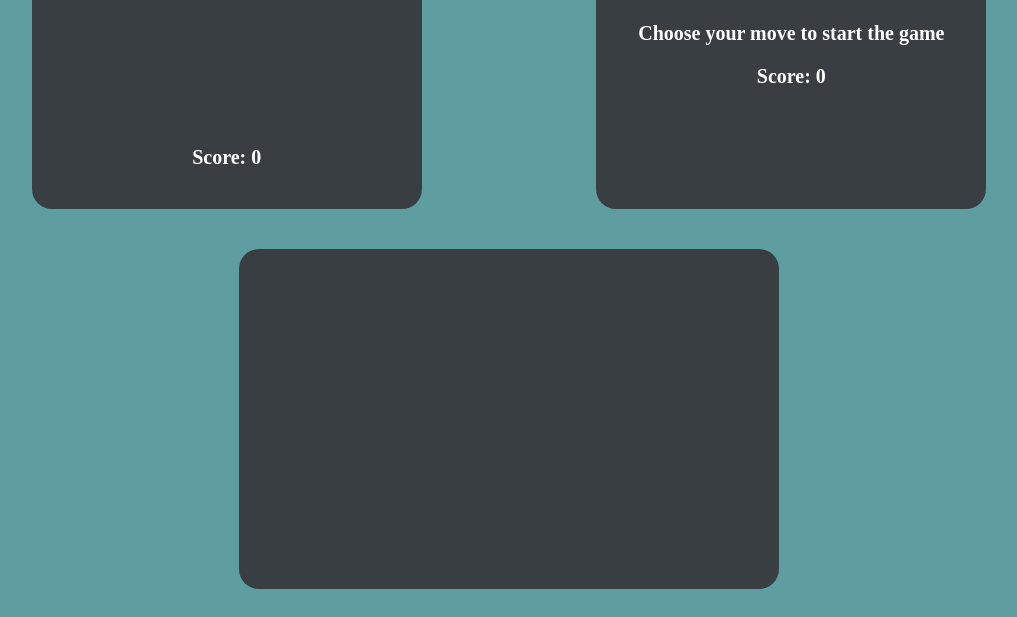
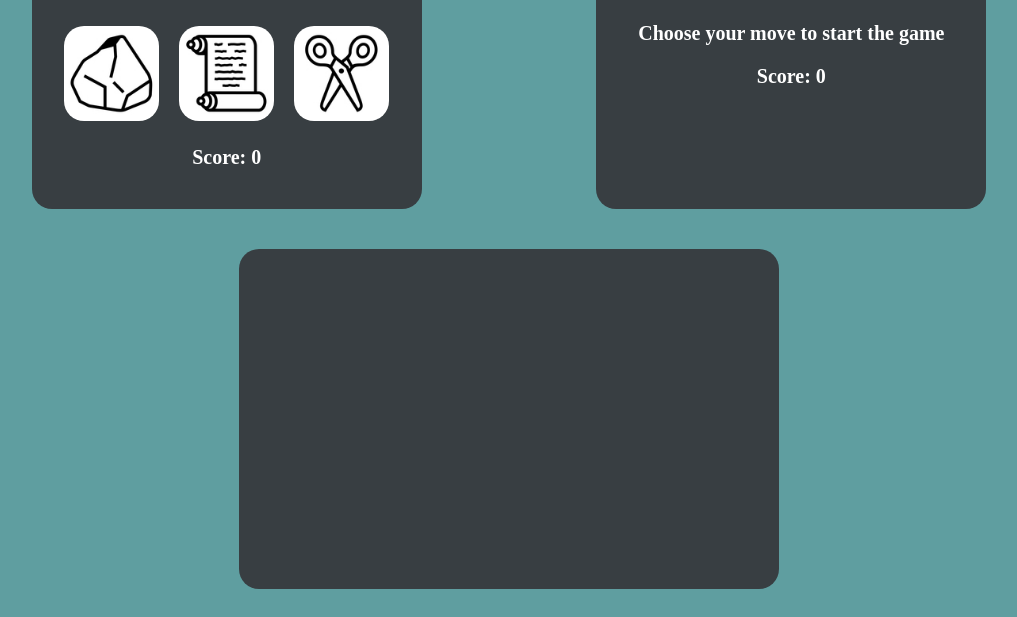
Before and after one commit to borabatur/rock-paper-scissors, a plain HTML site: page index.html in a window 1280 px wide. Shown: the part 255-872 px from the top of the page, without its empty margins (131-1148 px from the left). Drawn offline with Linux system fonts and the light colour scheme; the site is published under a folder, as on GitHub Pages, so addresses that start at the root find nothing.

Commit message:
solved images not shown on page

```diff
--- a/index.html
+++ b/index.html
@@ -11,9 +11,9 @@
       <div class="player">
         <h2>Player</h2>
         <div class="image-container">
-          <img src="/images/rock.jpg" alt="" id="rock" />
-          <img src="/images/paper.jpg" alt="" id="paper" />
-          <img src="/images/scissors.jpg" alt="" id="scissors" />
+          <img src="./images/rock.jpg" alt="" id="rock" />
+          <img src="./images/paper.jpg" alt="" id="paper" />
+          <img src="./images/scissors.jpg" alt="" id="scissors" />
         </div>
         <p id="player-score">Score: 0</p>
       </div>
```
